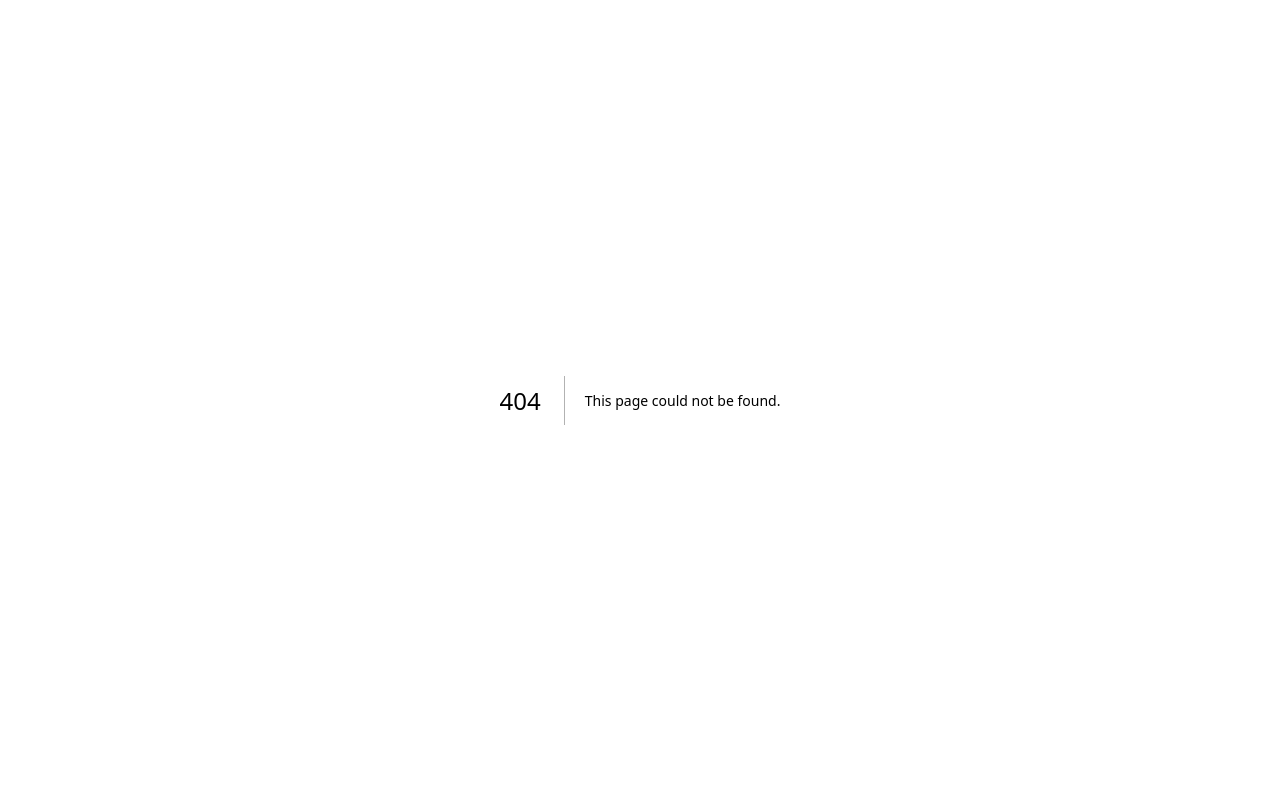
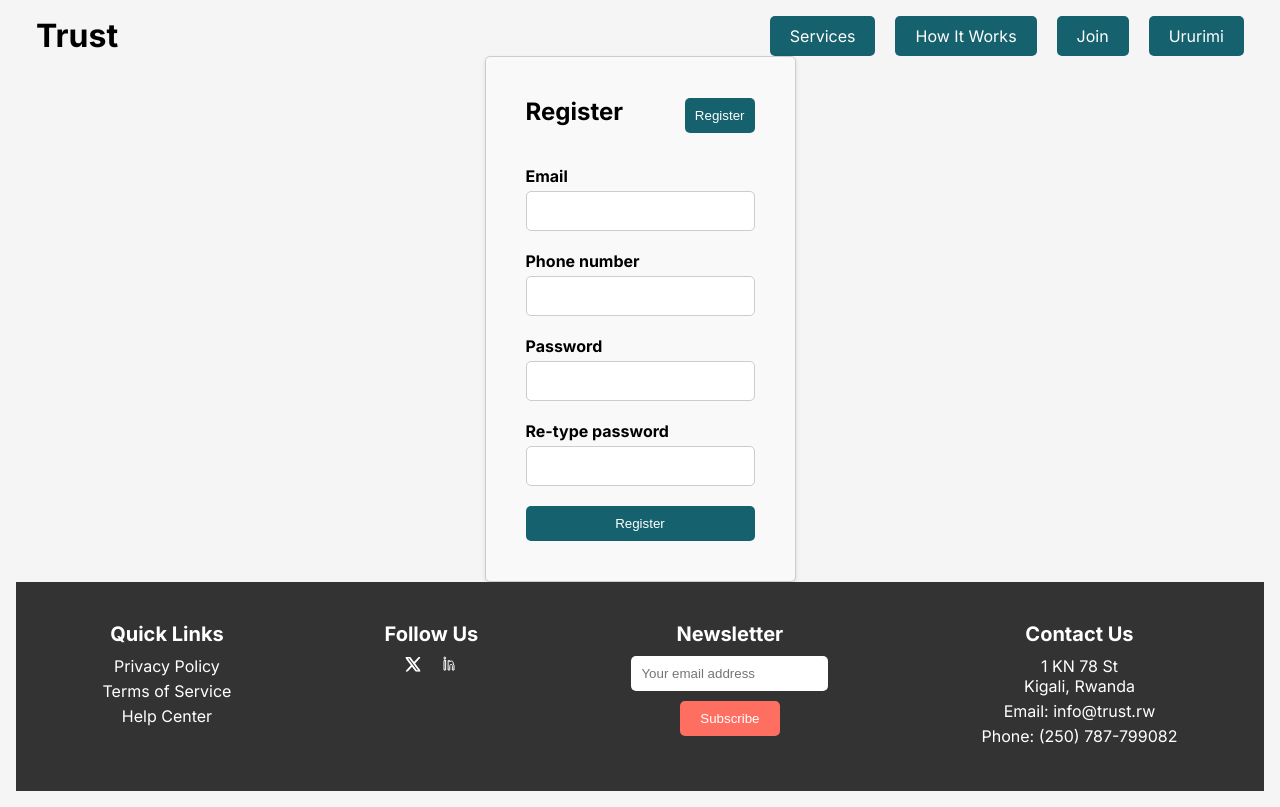
Before and after one commit to pitech-rw/trust, a Next.js app in the folder trust-fn/: page /signup in a window 1280 px wide. Before the commit this address had no page. Built offline with nearby package versions, Linux system fonts and the light colour scheme.

Commit message:
WIP: move signup to a separate component

```diff
--- a/trust-fn/src/app/auth/[...nextauth]/route.ts
+++ b/trust-fn/src/app/auth/[...nextauth]/route.ts
@@ -47,6 +47,9 @@ const handler = NextAuth({
             const user = res.json()
             if (res.ok && user ) return user
         }
+    },
+    pages: {
+        newUser: 'auth/signup'
     }
 })
 
--- a/trust-fn/src/app/auth/page.tsx
+++ b/trust-fn/src/app/auth/page.tsx
@@ -57,7 +57,7 @@ const AuthPage: React.FC = () => {
               <div className={styles.formGroup}>
                 <label htmlFor="telephone">Phone number</label>
                 <input
-                  type="tel"
+                  type="telephone"
                   id="phone"
                   value={phone}
                   onChange={(e) => setPhone(e.target.value)}
--- /dev/null
+++ b/trust-fn/src/app/signup/page.tsx
@@ -0,0 +1,80 @@
+'use client'
+import React, { useState } from 'react'
+import Nav from '@/app/ui/top navbar/nav'
+import Footer from '../ui/footer/footer'
+import styles from '../auth/signin.module.css'
+
+
+const SignupPage = () => {
+    const handleSignup = () => {
+
+    }
+
+  const [password, setPassword] = useState('')
+  const [ formData, setFormData ] = useState({
+      email: '',
+      phone: '',
+      password: '',
+      password_: ''
+
+  })
+  return (
+    <main>
+      <Nav />
+      <div className={styles.authContainer}>
+        <div className={styles.authHeader}>
+          <h2 className={styles.title}>Register </h2>
+          <button className= {styles.button}>
+            Register
+          </button>
+        </div>
+        <form onSubmit={handleSignup}>
+          <div className={styles.formGroup}>
+            <label htmlFor="email">Email</label>
+            <input
+              type="email"
+              id="email"
+              value={formData.email}
+              required
+            />
+          </div>
+            <div className={styles.formGroup}>
+            <label htmlFor="telephone">Phone number</label>
+            <input
+                type="tel"
+                id="phone"
+                value={formData.phone}
+                required
+            />
+            </div>
+          <div className={styles.formGroup}>
+            <label htmlFor="password">Password</label>
+            <input
+              type="password"
+              id="password"
+              value={password}
+              onChange={(e) => setPassword(e.target.value)}
+              required
+            />
+          </div>
+            <div className={styles.formGroup}>
+            <label htmlFor='password_'>Re-type password</label>
+            <input
+                type='password'
+                id='password_'
+                value={formData.password_}
+                onChange={(e) => setPassword(e.target.value)}
+                required
+            />
+            </div>
+          <button type="submit" className={styles.submitButton}>
+            Register
+          </button>
+        </form>
+        </div>
+        <Footer />
+      </main>
+    )
+}
+
+export default SignupPage
```
Also changed, not shown: trust-fn/src/app/signup/signup.module.css (added).
